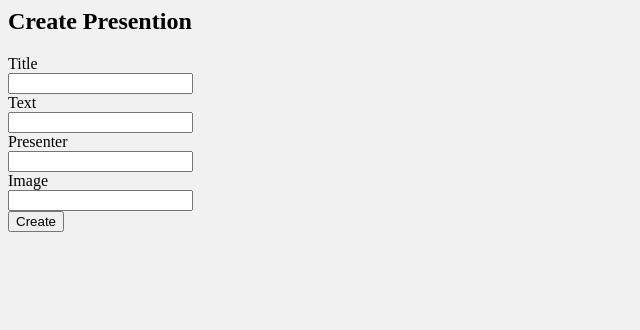
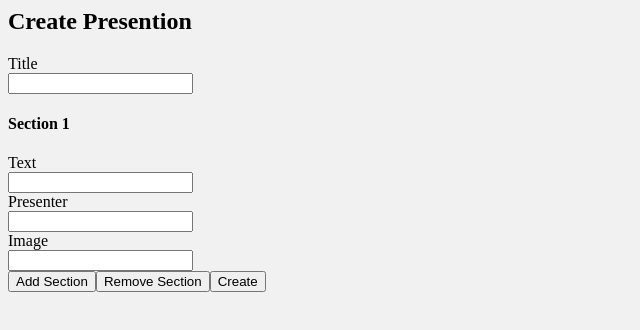
Before and after one commit to jhrick/know-how-hub, a React (Create React App) app in the folder frontend/: page /create-presentation in a window 1280 px wide. Shown: the top 330 px of the page, without its empty margins (0-640 px from the left). Built offline with nearby package versions, Linux system fonts and the light colour scheme.

Commit message:
feat: add multiple sections to the presentation creation form

```diff
--- a/frontend/package.json
+++ b/frontend/package.json
@@ -16,6 +16,9 @@
     "react-scripts": "5.0.1",
     "typescript": "^5.4.3",
     "web-vitals": "^2.1.4"
+  },
+  "devDependencies": {
+    "@types/react": "18.2.25"
   },
   "scripts": {
     "start": "react-scripts start",
--- /dev/null
+++ b/frontend/src/components/create-presentation-form.tsx
@@ -0,0 +1,74 @@
+import { renderSectionForm } from "../components/createPresentation/section-form";
+import { useState, ChangeEvent, FormEvent } from "react";
+
+const CreatePresentationForm = () => {
+  const [formData, setFormData] = useState({ title: "" });
+
+  const [sectionsQtd, setSectionsQtd] = useState(1);
+  const [sectionsData, setSectionsData] = useState({
+    presenter: "anyone",
+    paragraph: "",
+    image: "",
+  });
+
+  const handleInputTitleChange = (event: ChangeEvent<HTMLInputElement>) => {
+    const { name, value } = event.target;
+    setFormData({ ...formData, [name]: value });
+  };
+
+  const handleInputContentChange = (event: ChangeEvent<HTMLInputElement>) => {
+    const { name, value } = event.target;
+    setSectionsData({ ...sectionsData, [name]: value });
+  };
+
+  const handleSubmit = (event: FormEvent) => {
+    event.preventDefault();
+
+    const { title } = formData;
+
+    const data = {
+      title,
+      content: [{ ...sectionsData }],
+    };
+
+    console.log(data);
+
+    fetch("http://localhost:2242/api/content", {
+      method: "POST",
+      headers: {
+        "Content-Type": "application/json",
+      },
+      body: JSON.stringify(data),
+    });
+  };
+
+  return (
+    <>
+      <div id="presentation-creation">
+        <div className="creation-form_container">
+          <header>
+            <div>
+              <h2>Create Presention</h2>
+            </div>
+          </header>
+          <form onSubmit={handleSubmit}>
+            <label htmlFor="title">Title</label>
+            <br />
+            <input name="title" onChange={handleInputTitleChange} />
+            <br />
+            {renderSectionForm(sectionsQtd, handleInputContentChange)}
+            <button onClick={() => setSectionsQtd(sectionsQtd + 1)}>
+              Add Section
+            </button>
+            <button onClick={() => setSectionsQtd(sectionsQtd - 1)}>
+              Remove Section
+            </button>
+            <button type="submit">Create</button>
+          </form>
+        </div>
+      </div>
+    </>
+  );
+};
+
+export default CreatePresentationForm;
--- /dev/null
+++ b/frontend/src/components/createPresentation/section-form.tsx
@@ -0,0 +1,44 @@
+import { ChangeEventHandler } from "react";
+
+interface ISectionProps {
+  sectionNum: number;
+  handleInputChange: ChangeEventHandler<HTMLElement>;
+}
+
+const SectionForm = ({ sectionNum, handleInputChange }: ISectionProps) => {
+  return (
+    <div>
+      <h4>Section {sectionNum}</h4>
+      <label htmlFor="paragraph">Text</label>
+      <br />
+      <input name="paragraph" onChange={handleInputChange} />
+      <br />
+      <label htmlFor="presenter">Presenter</label>
+      <br />
+      <input name="presenter" onChange={handleInputChange} />
+      <br />
+      <label htmlFor="image">Image</label>
+      <br />
+      <input name="image" onChange={handleInputChange} />
+      <br />
+    </div>
+  );
+};
+
+const renderSectionForm = (
+  sectionQtd: number,
+  handleInputChange: ChangeEventHandler<HTMLElement>,
+) => {
+  return (
+    <div>
+      {[...Array(sectionQtd)].map((_, index) => (
+        <SectionForm
+          sectionNum={index + 1}
+          handleInputChange={handleInputChange}
+        ></SectionForm>
+      ))}
+    </div>
+  );
+};
+
+export { renderSectionForm };
--- a/frontend/src/pages/CreatePresentation/index.tsx
+++ b/frontend/src/pages/CreatePresentation/index.tsx
@@ -1,74 +1,7 @@
-import { ChangeEvent, FormEvent, useState } from "react";
+import CreatePresentationForm from "../../components/create-presentation-form";
 
 const CreatePresentation = () => {
-  const [formData, setFormData] = useState({ title: "" });
-  const [sectionsData, setSectionsData] = useState({
-    presenter: "anyone",
-    paragraph: "",
-    image: "",
-  });
-
-  const handleInputTitleChange = (event: ChangeEvent<HTMLInputElement>) => {
-    const { name, value } = event.target;
-    setFormData({ ...formData, [name]: value });
-  };
-
-  const handleInputContentChange = (event: ChangeEvent<HTMLInputElement>) => {
-    const { name, value } = event.target;
-    setSectionsData({ ...sectionsData, [name]: value });
-  };
-
-  const handleSubmit = (event: FormEvent) => {
-    event.preventDefault();
-
-    const { title } = formData;
-
-    const data = {
-      title,
-      content: [{ ...sectionsData }],
-    };
-
-    console.log(data);
-
-    fetch("http://localhost:2242/api/content", {
-      method: "POST",
-      headers: {
-        "Content-Type": "application/json",
-      },
-      body: JSON.stringify(data),
-    });
-  };
-
-  return (
-    <div id="presentation-creation">
-      <div className="creation-form_container">
-        <header>
-          <div>
-            <h2>Create Presention</h2>
-          </div>
-        </header>
-        <form onSubmit={handleSubmit}>
-          <label htmlFor="title">Title</label>
-          <br />
-          <input name="title" onChange={handleInputTitleChange} />
-          <br />
-          <label htmlFor="paragraph">Text</label>
-          <br />
-          <input name="paragraph" onChange={handleInputContentChange} />
-          <br />
-          <label htmlFor="presenter">Presenter</label>
-          <br />
-          <input name="presenter" onChange={handleInputContentChange} />
-          <br />
-          <label htmlFor="image">Image</label>
-          <br />
-          <input name="image" onChange={handleInputContentChange} />
-          <br />
-          <button type="submit">Create</button>
-        </form>
-      </div>
-    </div>
-  );
+  return <CreatePresentationForm></CreatePresentationForm>;
 };
 
 export default CreatePresentation;
```
